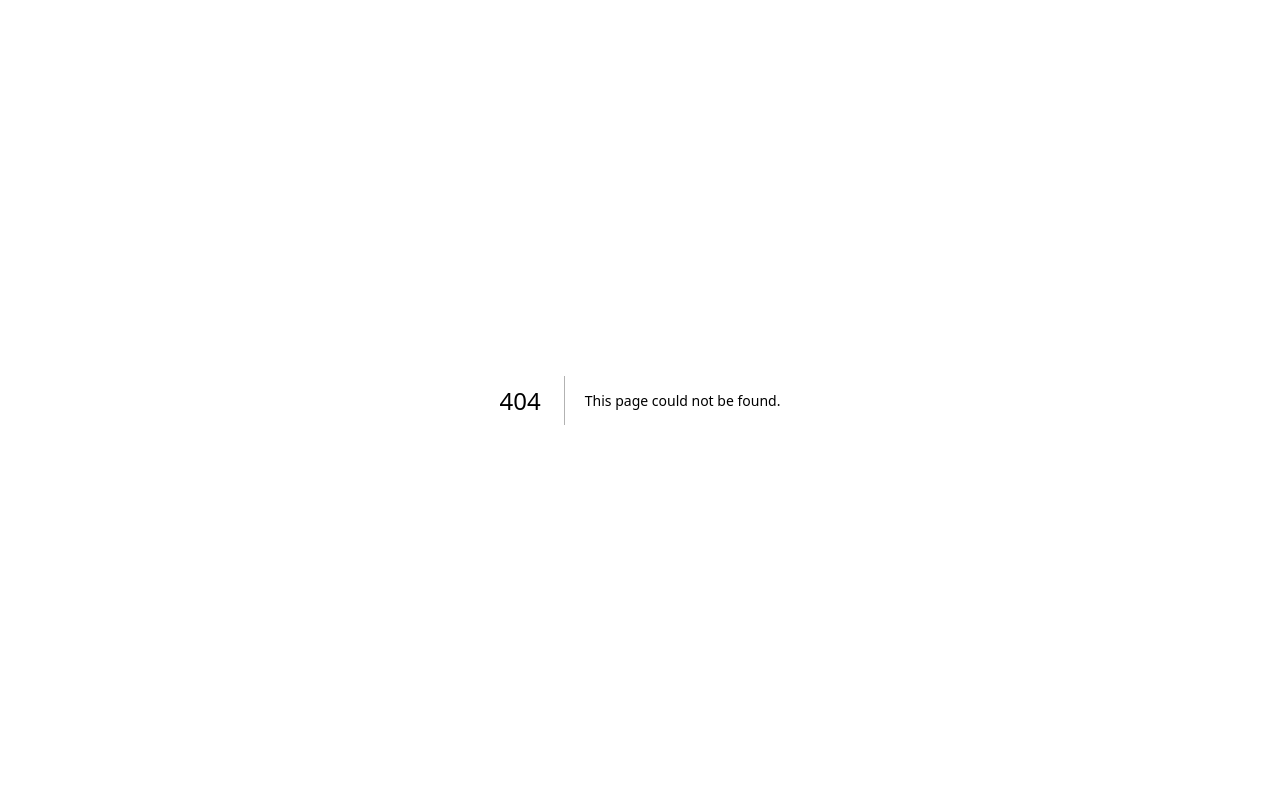
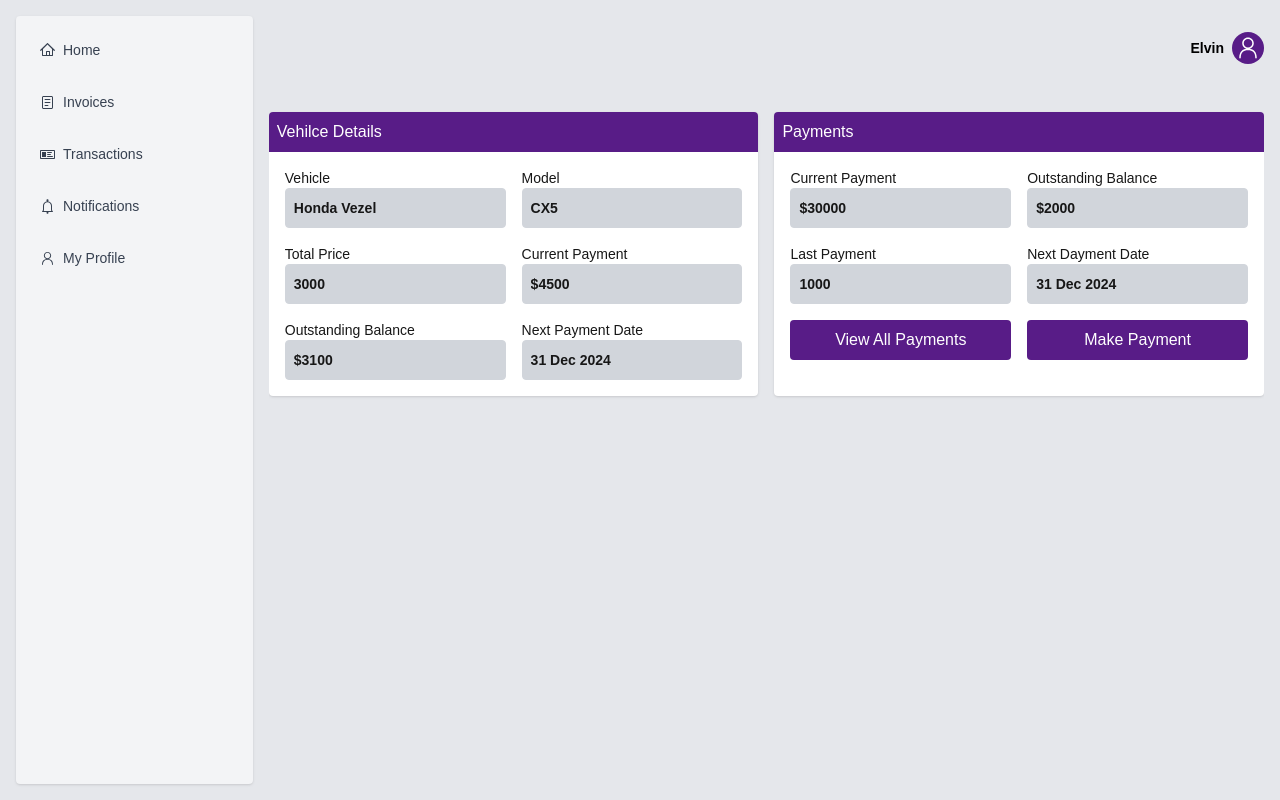
Before and after one commit to ElvinAnesu/sokorides, a Next.js app: page /clientarea/purchases/_id in a window 1280 px wide. Before the commit this address had no page. Built offline with nearby package versions, Linux system fonts and the light colour scheme.

Commit message:
feat: added purchase details page

```diff
--- a/app/clientarea/page.js
+++ b/app/clientarea/page.js
@@ -6,7 +6,7 @@ const purchasedVehicle = {
 	vehicles: [
 		{
 			label: "Honda Vezel Hybrid",
-			url: "#"
+			url: "/clientarea/purchases/_id"
 		}
 	]
 }
--- /dev/null
+++ b/app/clientarea/purchases/[_id]/page.js
@@ -0,0 +1,13 @@
+import CarDetailsForm from "@/app/components/clientarea/forms/cardetailsform";
+import PurchaseDetailsForm from "@/app/components/clientarea/forms/purchasedetails";
+
+
+
+export default function PurchaseDetails() {
+    return (
+        <div className="grid grid-cols-1 md:grid-cols-2 gap-4">
+            <CarDetailsForm />
+            <PurchaseDetailsForm />
+        </div>
+    )
+}
--- /dev/null
+++ b/app/clientarea/purchases/page.js
@@ -0,0 +1,9 @@
+
+
+export default function PurchasesPage() {
+    return (
+        <div>
+            purchased items
+        </div>
+    )
+}
--- /dev/null
+++ b/app/components/clientarea/forms/cardetailsform.js
@@ -0,0 +1,77 @@
+
+
+
+
+
+
+export default function CarDetailsForm() {
+	return (
+		<div className="bg-white rounded shadow">
+			<div className="rounded-t bg-purple-900 p-2">
+				<h5 className="text-white">Vehilce Details</h5>
+			</div>
+			<form className="grid grid-cols-1 md:grid-cols-2 p-4 gap-4">
+				<div className="w-full">
+					<h5 className="text-sm">Vehicle</h5>
+					<input
+						className="w-full border border-gray-300 rounded h-10 bg-gray-300 px-2 text-sm font-semibold"
+						placeholder="first name"
+						name="firstname"
+						value={"Honda Vezel"}
+						disabled
+					/>
+				</div>
+				<div className="w-full">
+					<h5 className="text-sm">Model</h5>
+					<input
+						className="w-full border border-gray-300 rounded h-10 bg-gray-300 px-2 text-sm font-semibold"
+						placeholder="first name"
+						name="firstname"
+						value={"CX5"}
+						disabled
+					/>
+				</div>
+				<div className="w-full">
+					<h5 className="text-sm">Total Price</h5>
+					<input
+						className="w-full border border-gray-300 rounded h-10 bg-gray-300 px-2 text-sm font-semibold"
+						placeholder="first name"
+						name="firstname"
+						value={"3000"}
+						disabled
+					/>
+				</div>
+				<div className="w-full">
+					<h5 className="text-sm">Current Payment</h5>
+					<input
+						className="w-full border border-gray-300 rounded h-10 bg-gray-300 px-2 text-sm font-semibold"
+						placeholder="first name"
+						name="firstname"
+						value={"$4500"}
+						disabled
+					/>
+				</div>
+				<div className="w-full">
+					<h5 className="text-sm">Outstanding Balance</h5>
+					<input
+						className="w-full border border-gray-300 rounded h-10 bg-gray-300 px-2 text-sm font-semibold"
+						placeholder="first name"
+						name="firstname"
+						value={"$3100"}
+						disabled
+					/>
+				</div>
+				<div className="w-full">
+					<h5 className="text-sm">Next Payment Date</h5>
+					<input
+						className="w-full border border-gray-300 rounded h-10 bg-gray-300 px-2 text-sm font-semibold"
+						placeholder="first name"
+						name="firstname"
+						value={"31 Dec 2024"}
+						disabled
+					/>
+				</div>
+			</form>
+		</div>
+	);
+}
--- /dev/null
+++ b/app/components/clientarea/forms/purchasedetails.js
@@ -0,0 +1,61 @@
+export default function PurchaseDetailsForm() {
+	return (
+		<div className="bg-white rounded shadow">
+			<div className="rounded-t bg-purple-900 p-2">
+				<h5 className="text-white">Payments</h5>
+			</div>
+			<form className="grid grid-cols-1 md:grid-cols-2 p-4 gap-4">
+				<div className="w-full">
+					<h5 className="text-sm">Current Payment</h5>
+					<input
+						className="w-full border border-gray-300 rounded h-10 bg-gray-300 px-2 text-sm font-semibold"
+						placeholder="first name"
+						name="firstname"
+						value={"$30000"}
+						disabled
+					/>
+				</div>
+				<div className="w-full">
+					<h5 className="text-sm">Outstanding Balance</h5>
+					<input
+						className="w-full border border-gray-300 rounded h-10 bg-gray-300 px-2 text-sm font-semibold"
+						placeholder="first name"
+						name="firstname"
+						value={"$2000"}
+						disabled
+					/>
+				</div>
+				<div className="w-full">
+					<h5 className="text-sm">Last Payment</h5>
+					<input
+						className="w-full border border-gray-300 rounded h-10 bg-gray-300 px-2 text-sm font-semibold"
+						placeholder="first name"
+						name="firstname"
+						value={"1000"}
+						disabled
+					/>
+				</div>
+				<div className="w-full">
+					<h5 className="text-sm">Next Dayment Date</h5>
+					<input
+						className="w-full border border-gray-300 rounded h-10 bg-gray-300 px-2 text-sm font-semibold"
+						placeholder="first name"
+						name="firstname"
+						value={"31 Dec 2024"}
+						disabled
+					/>
+				</div>
+				<div className="w-full">
+					<button className=" w-full bg-purple-900 p-2 rounded text-white">
+						View All Payments
+					</button>
+				</div>
+				<div className="w-full">
+					<button className=" w-full bg-purple-900 p-2 rounded text-white">
+						Make Payment
+					</button>
+				</div>
+			</form>
+		</div>
+	);
+}
```
